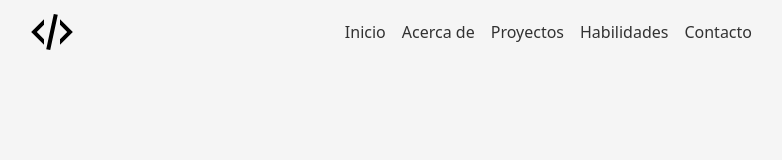
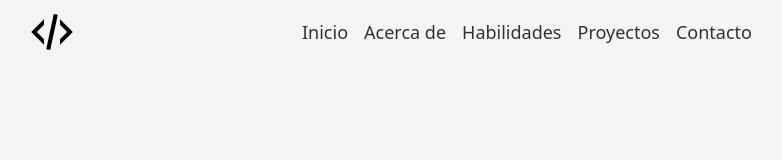
Before and after one commit to ArmandoDev/portfolio, a React (Vite) app: page / in a window 1280 px wide. Shown: the top 160 px of the page, without its empty margins (248-1030 px from the left). Built offline with nearby package versions, Linux system fonts and the light colour scheme; no server answers.

Commit message:
Corrección de letras muy pequeñas en el header y un orden mínimo en las secciones de la página

```diff
--- a/src/App.jsx
+++ b/src/App.jsx
@@ -17,8 +17,8 @@ export default function App() {
         <Hero />
         <Suspense fallback={<Spinner />}>
           <About />
+          <Skills />
           <Projects />
-          <Skills />
           <Contact />
         </Suspense>
       </main>
--- a/src/components/Header.jsx
+++ b/src/components/Header.jsx
@@ -8,7 +8,7 @@ export default function Header() {
   return (
     <header
       id="top-header"
-      className="fixed top-0 left-0 right-0 z-50 px-4 py-2"
+      className="fixed top-0 left-0 right-0 z-50 px-4 py-2 text-lg"
     >
       <div className="container flex justify-between items-center">
         <a href="/" title="Recargar la página">
@@ -27,8 +27,8 @@ export default function Header() {
           >
             <HeaderLink href="#hero" title="Inicio" setOpen={setOpen} />
             <HeaderLink href="#about" title="Acerca de" setOpen={setOpen} />
+            <HeaderLink href="#skills" title="Habilidades" setOpen={setOpen} />
             <HeaderLink href="#projects" title="Proyectos" setOpen={setOpen} />
-            <HeaderLink href="#skills" title="Habilidades" setOpen={setOpen} />
             <HeaderLink href="#contact" title="Contacto" setOpen={setOpen} />
           </ul>
         </nav>
```
